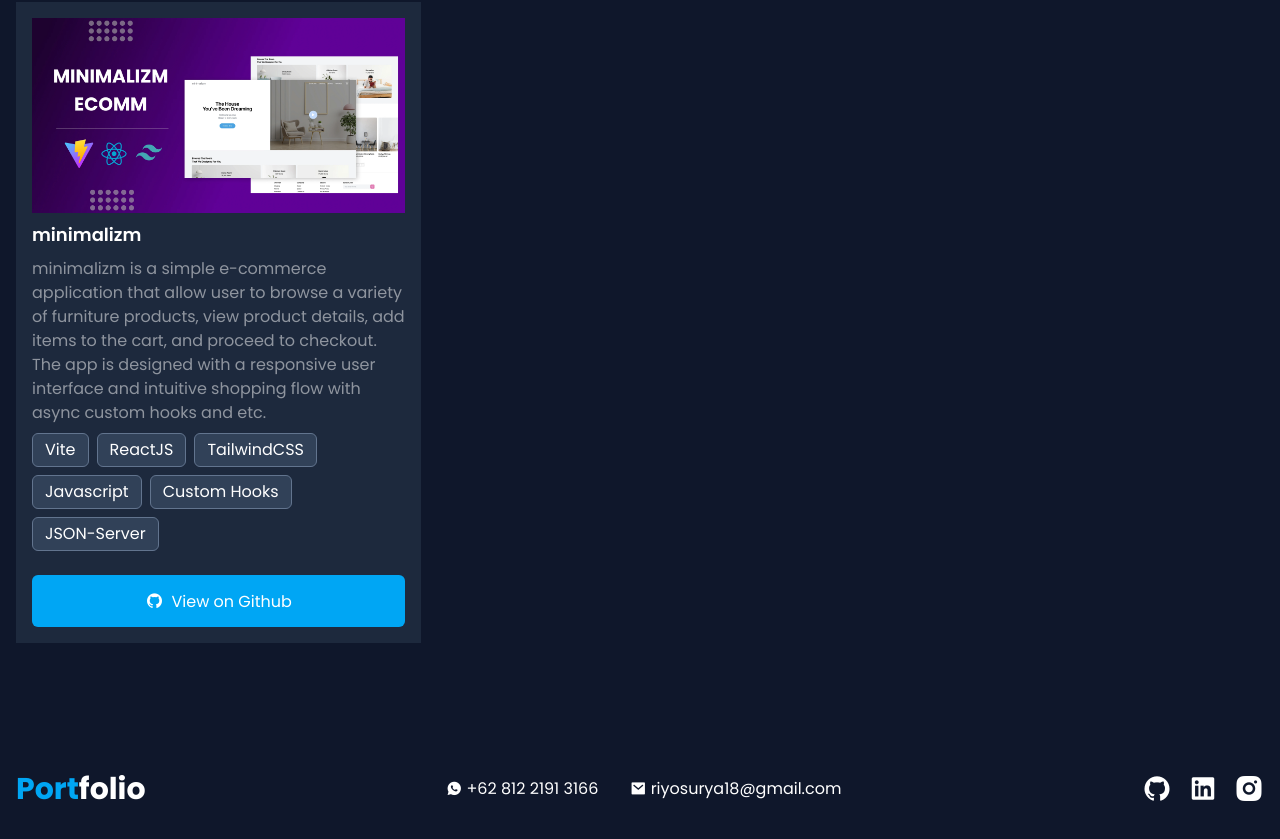
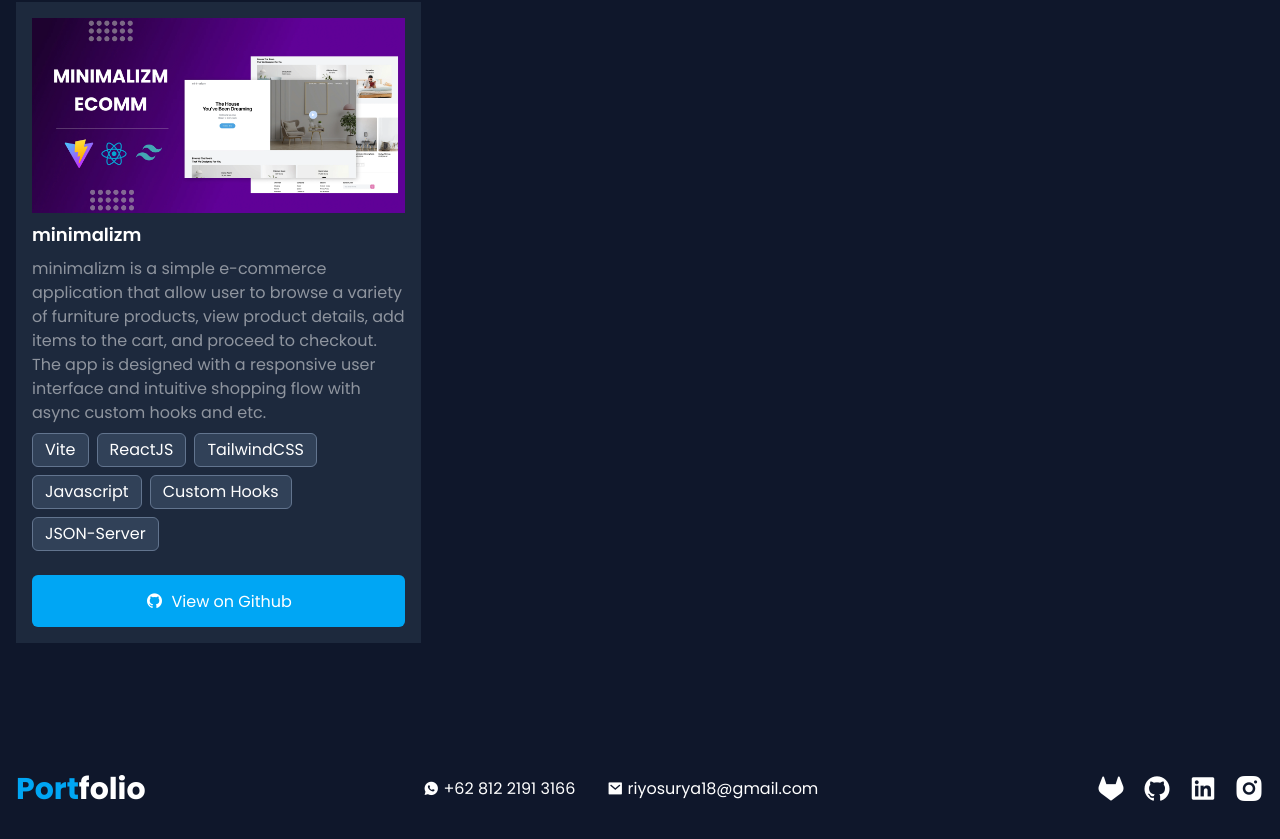
Before and after one commit to rysryptr/react-web-portfolio, a React (Vite) app: page / in a window 1280 px wide. Shown: the part 3166-4005 px from the top of the page. Built offline with nearby package versions, Linux system fonts and the light colour scheme.

Commit message:
add gitlab icon

```diff
--- a/src/components/Footer.jsx
+++ b/src/components/Footer.jsx
@@ -36,6 +36,9 @@ export const Footer = () => {
         data-aos-delay="500"
         data-aos-once="true"
       >
+        <a href="https://gitlab.com/rysryptr" target="_blank">
+          <i className="ri-gitlab-fill"></i>
+        </a>
         <a href="https://github.com/rysryptr" target="_blank">
           <i className="ri-github-fill"></i>
         </a>
--- a/src/data.js
+++ b/src/data.js
@@ -112,7 +112,7 @@ export const listProjects = [
     name: "Jobleenked",
     desc: "Job search website that allows users to find vacancies based on job title, city, or company, and displays detailed job information with a responsive and user-friendly interface.",
     tools: ["Vite", "Vue Js", "TailwindCSS", "Javascript", "JSON-Server"],
-    link: "https://github.com/rysryptr/minimalism-ecomm",
+    link: "https://github.com/rysryptr/jobleenked",
     dad: "400",
   },
   {
```
